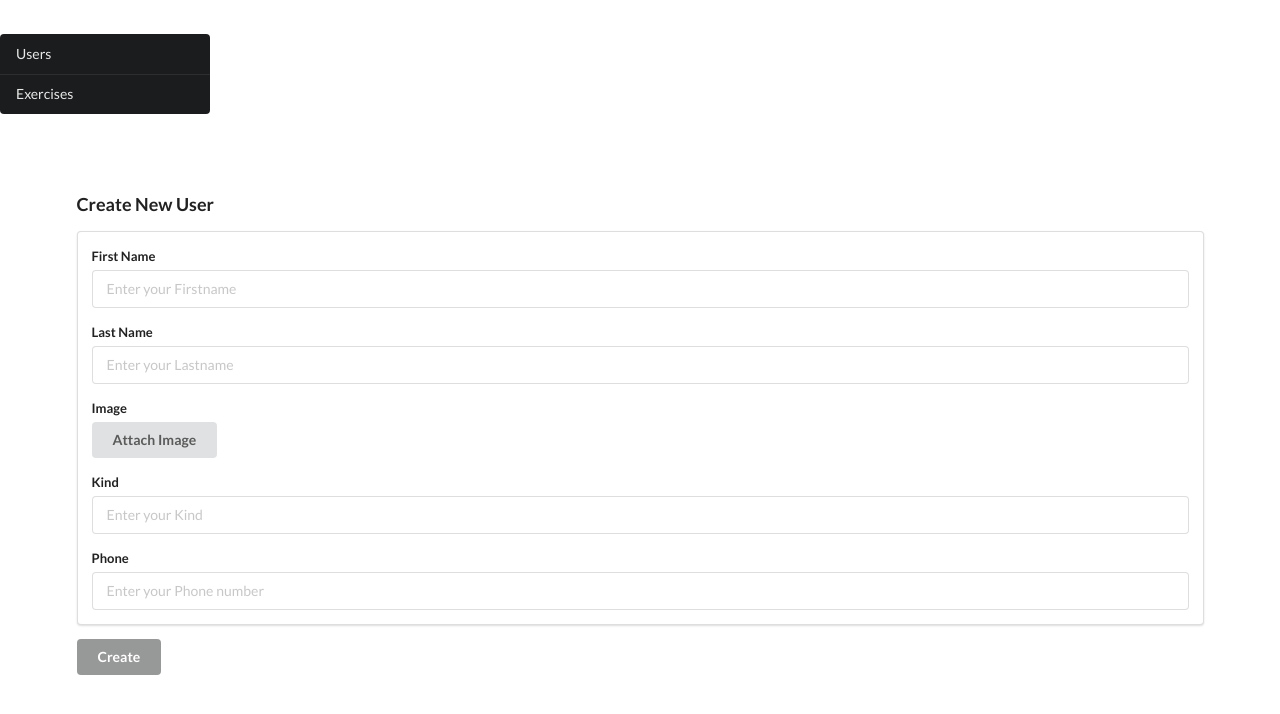
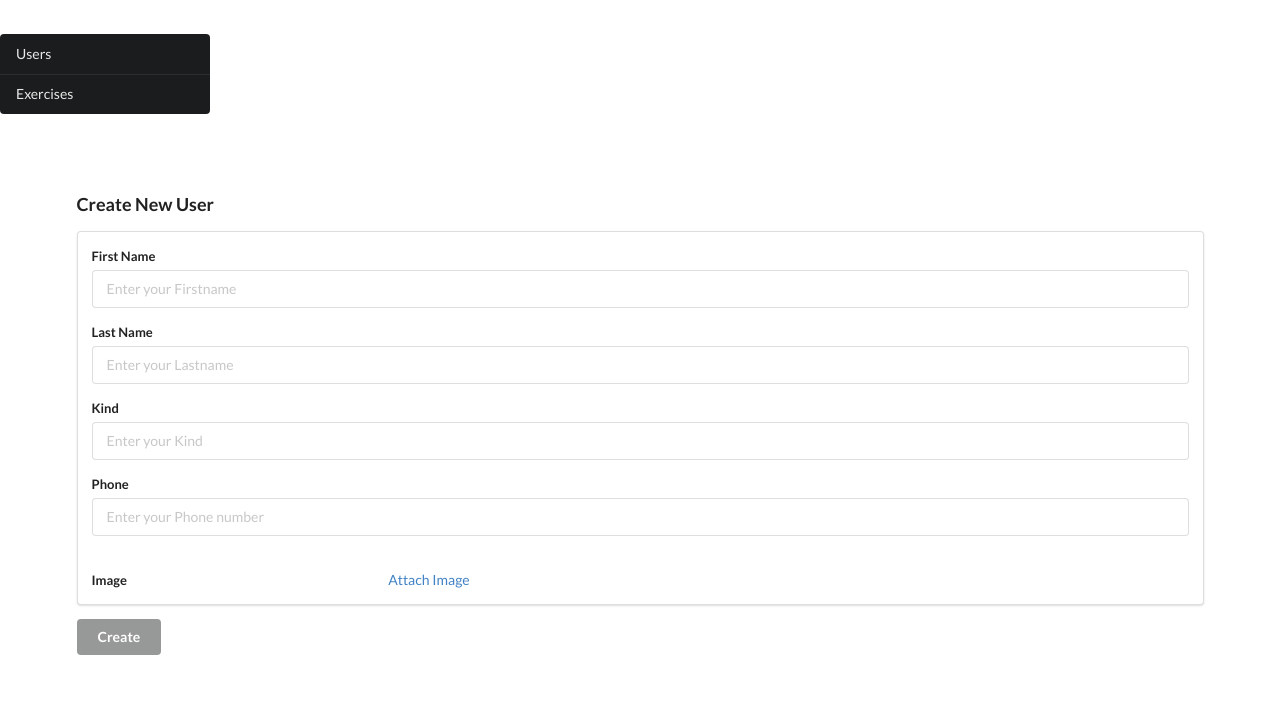
Before and after one commit to IlanAdivi/exercise-tracker-MERN-, a React (Create React App) app in the folder client/: page /user/add in a window 1280 px wide. Shown: the top 714 px of the page. Built offline with nearby package versions, Linux system fonts and the light colour scheme.

Commit message:
Changing Attach Image- from button to link.

```diff
--- a/client/src/components/users/CreateUser.js
+++ b/client/src/components/users/CreateUser.js
@@ -14,6 +14,7 @@ const CreateUser = () => {
     const history = useHistory();
 
     const handleClick = e => {
+        e.preventDefault();
         hiddenFileInput.current.click();
     };
 
@@ -120,26 +121,6 @@ const CreateUser = () => {
                                                 style={{ color: errors.lastname ? 'red' : '' }} />
                                         </div>
                                         <div className="field">
-                                            <label>Image</label>
-                                            <div
-                                                className="ui button"
-                                                onClick={handleClick}>
-                                                Attach Image
-                                            </div>
-                                            <Field
-                                                type="file"
-                                                name="image"
-                                                innerRef={hiddenFileInput}
-                                                encType="multipart/form-data"
-                                                onKeyUp={handleChange}
-                                                style={{ display: 'none' }}
-                                                value={values.image || ''}
-                                            />
-                                            <div>
-                                                {values.image ? values.image.slice(12, values.image.length) : ''}
-                                            </div>
-                                        </div>
-                                        <div className="field">
                                             <label>Kind</label>
                                             <Field
                                                 name="kind"
@@ -166,6 +147,29 @@ const CreateUser = () => {
                                                 name="phone"
                                                 component="div"
                                                 style={{ color: errors.phone ? 'red' : '' }} />
+                                        </div>
+                                        <br />
+                                        <div className="inline field">
+                                            <label>Image</label>
+                                            <a
+                                                href="!#"
+                                                style={{ margin: '250px' }}
+                                                onClick={handleClick}
+                                            >
+                                                Attach Image
+                                                </a>
+                                            <Field
+                                                type="file"
+                                                name="image"
+                                                innerRef={hiddenFileInput}
+                                                encType="multipart/form-data"
+                                                onKeyUp={handleChange}
+                                                style={{ display: 'none' }}
+                                                value={values.image || ''}
+                                            />
+                                            <div>
+                                                {values.image ? values.image.slice(12, values.image.length) : ''}
+                                            </div>
                                         </div>
                                     </ div>
                                 </ div>
```
